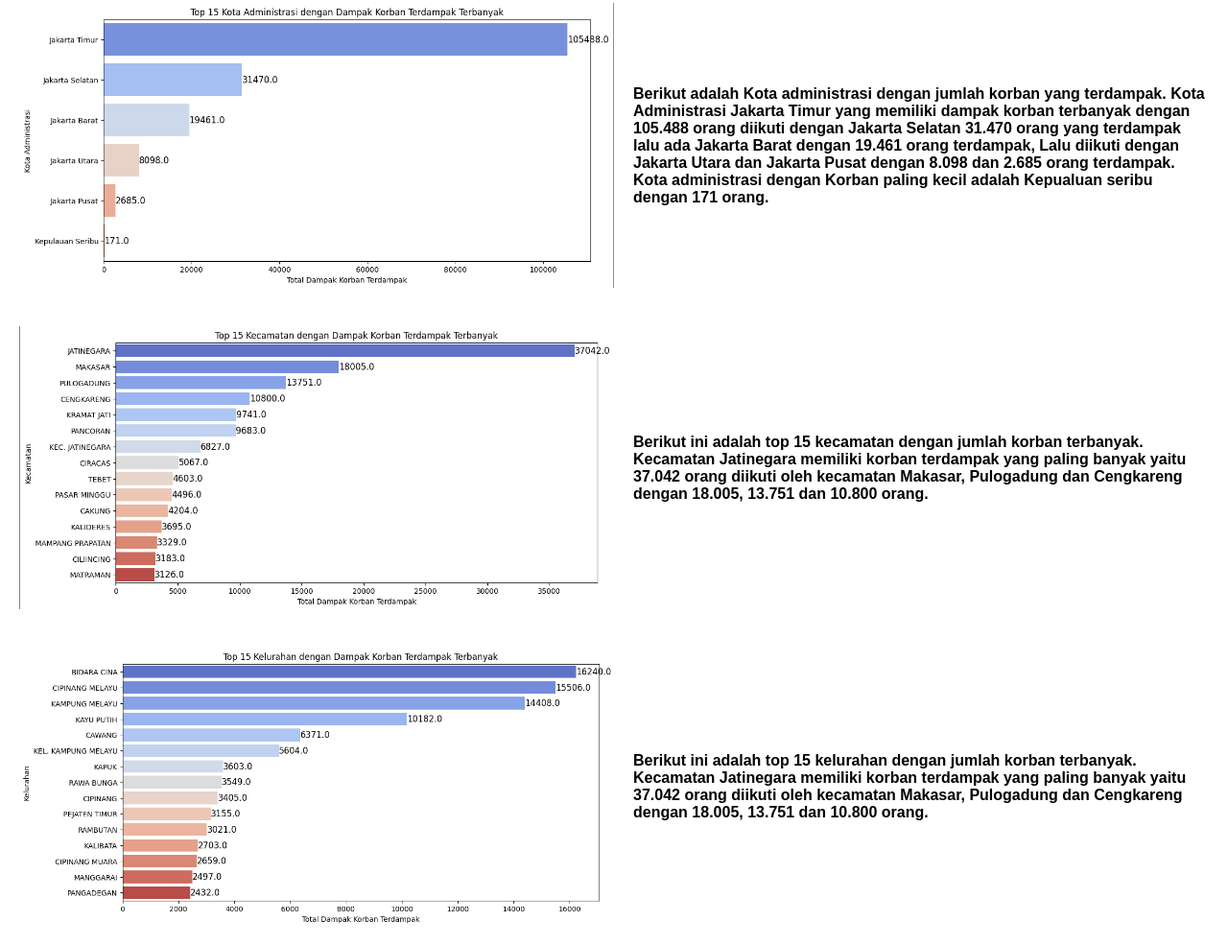
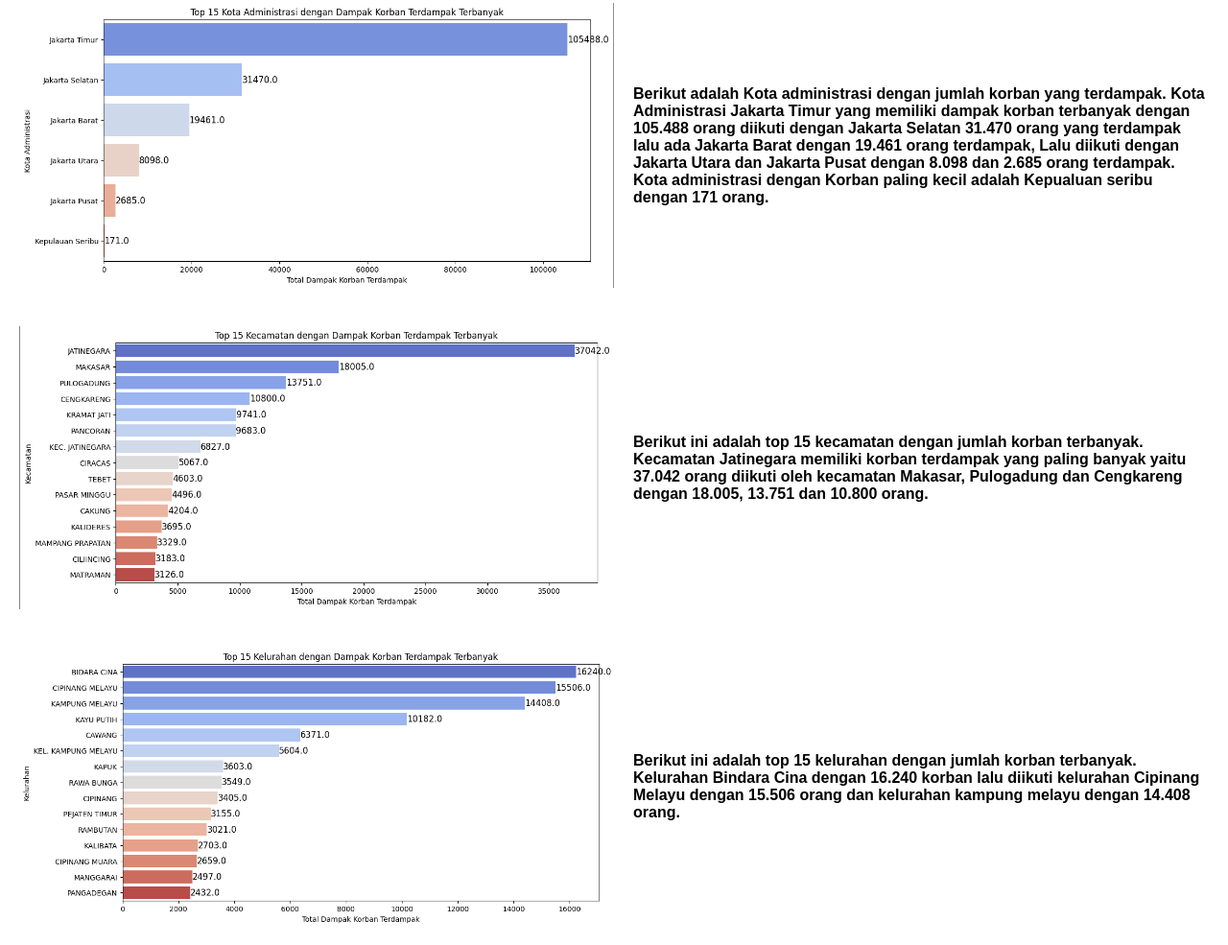
Before and after one commit to choexyz/dashboardBanjir.github.io, a plain HTML site: page korbanBanjir.html in a window 1280 px wide. Shown: the part 144-1129 px from the top of the page at 96% size. Drawn offline with Linux system fonts and the light colour scheme.

Commit message:
Update korbanBanjir.html

```diff
--- a/korbanBanjir.html
+++ b/korbanBanjir.html
@@ -27,7 +27,7 @@
     </div>
     <div class="content">
         <img src="kelurahan dengan korban terbanyak.png" alt="Gambar Bencana">
-        <h4>Berikut ini adalah top 15 kelurahan dengan jumlah korban terbanyak. Kecamatan Jatinegara memiliki korban terdampak yang paling banyak yaitu 37.042 orang diikuti oleh kecamatan Makasar, Pulogadung dan Cengkareng dengan 18.005, 13.751 dan 10.800 orang.</h4>
+        <h4>Berikut ini adalah top 15 kelurahan dengan jumlah korban terbanyak. Kelurahan Bindara Cina dengan 16.240 korban lalu diikuti kelurahan Cipinang Melayu dengan 15.506 orang dan kelurahan kampung melayu dengan 14.408 orang.</h4>
     </div>
 </body>
 </html>
```
